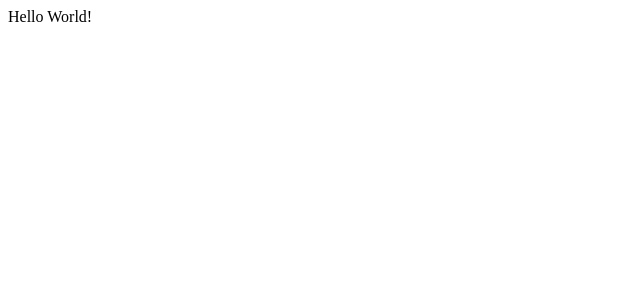
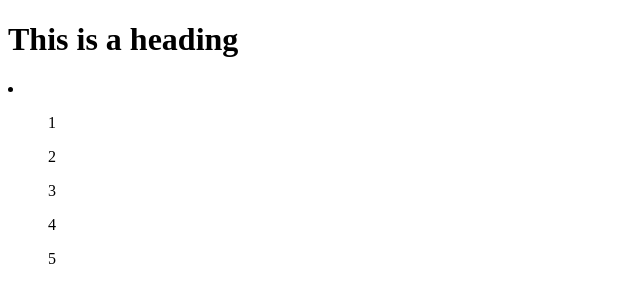
Before and after one commit to Elijahbotts/helloworld, a plain HTML site: page index.html in a window 1280 px wide. Shown: the whole page, without its empty margins (0-640 px from the left). Drawn offline with Linux system fonts and the light colour scheme.

Commit message:
Added list

```diff
--- a/index.html
+++ b/index.html
@@ -1,3 +1,18 @@
-<html>
-Hello World!
+<!DOCTYPE html>
+<html lang="en">
+<head>
+    <meta charset="UTF-8">
+    <meta name="viewport" content="width=device-width, initial-scale=1.0">
+    <title>Document</title>
+</head>
+<body>
+    <h1>This is a heading</h1>
+    <li>
+        <ul>1</ul>
+        <ul>2</ul>
+        <ul>3</ul>
+        <ul>4</ul>
+        <ul>5</ul>
+    </li>
+</body>
 </html>
```
